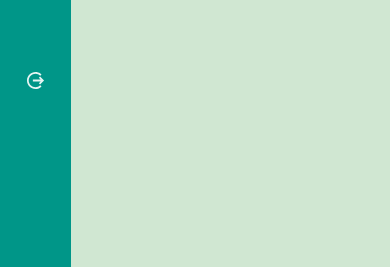
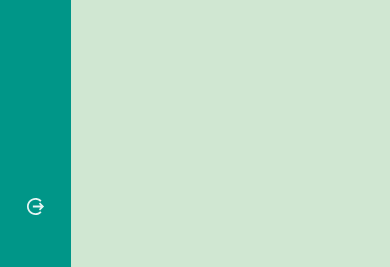
Before and after one commit to Jahangir506/University-management-system_OCUB, a Next.js app: page / in a window 390 px wide. Shown: the part 359-626 px from the top of the page. Built offline with nearby package versions, Linux system fonts and the light colour scheme.

Commit message:
logout button uper mergin

```diff
--- a/src/components/Dashboard/DashboardNavbar/MainNavbar/Navbar.jsx
+++ b/src/components/Dashboard/DashboardNavbar/MainNavbar/Navbar.jsx
@@ -11,7 +11,7 @@ const Navbar = () => {
         <div className="flex-1">
           <InputField />
         </div>
-        <div className="flex-none space-x-4">
+        <div className="flex-none space-x-2.5">
           <div>
             <div className="indicator">
               <span className="indicator-item badge h-[0.5em] pl-[0.2em] pr-[0.2em] bg-red-600 mr-[0.365em] mt-[0.1em]"></span>
--- a/src/components/Dashboard/DashboardNavbar/SideNavbar/SideNavbarMenu/SideNavbarMenu.jsx
+++ b/src/components/Dashboard/DashboardNavbar/SideNavbar/SideNavbarMenu/SideNavbarMenu.jsx
@@ -38,7 +38,7 @@ const SideNavbarMenu = () => {
         </ul>
       </div>
 
-      <div className="mt-56 lg:mt-[350px]">
+      <div className="mt-[350px]">
         <ul className="mt-4 space-y-4">
           <li className="flex gap-2 justify-center lg:justify-start items-center">
             <Link className="flex items-center gap-2" href="/login">
```
